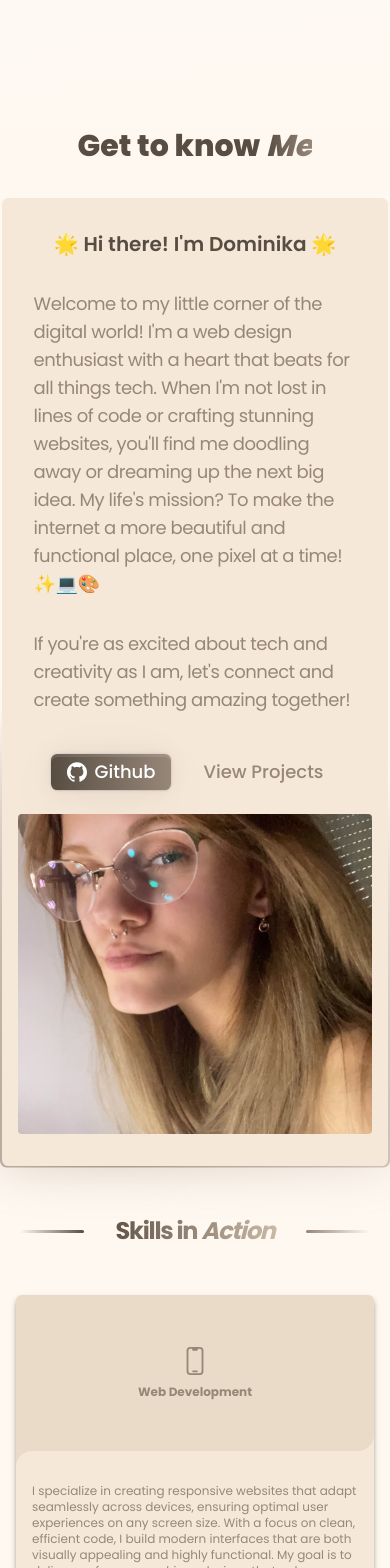
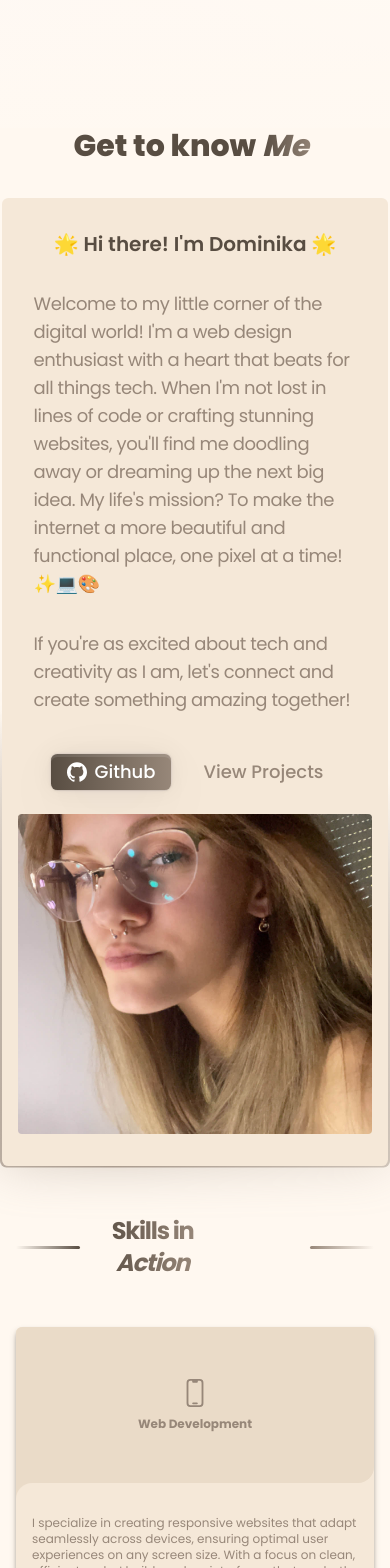
Before and after one commit to vaydominika/vay.hu, a Next.js app: page / in a window 390 px wide. Shown: the part 780-2348 px from the top of the page. Built offline with nearby package versions, Linux system fonts and the light colour scheme.

Commit message:
fixed text clipping

```diff
--- a/src/app/components/aboutme.tsx
+++ b/src/app/components/aboutme.tsx
@@ -19,7 +19,7 @@ const AboutMe = () => {
 
   return (
     <>
-      <h2 className='text-3xl sm:text-4xl font-extrabold mb-4 text-center text-[#584d42]'>Get to know <span className="bg-clip-text text-transparent bg-gradient-to-r from-[#584d42] to-[#978779] italic">Me</span></h2>
+      <h2 className='text-3xl sm:text-4xl font-extrabold mb-4 text-center text-[#584d42]'>Get to know <span className="bg-clip-text text-transparent bg-gradient-to-r from-[#584d42] to-[#978779] italic pr-2">Me</span></h2>
       <div className="w-full max-w-5xl mx-auto mt-8 movingborder px-4 sm:px-6 lg:px-8">
         <Card className='border-none shadow-none bg-[#F5E8D8] rounded-[0.40rem]'>
           <CardContent className="p-4 sm:p-6 inner">
--- a/src/app/components/myskills.tsx
+++ b/src/app/components/myskills.tsx
@@ -45,7 +45,7 @@ const MySkills = () => {
         <div className="flex items-center gap-4">
           <div className="h-[.2rem] w-16 rounded-full bg-gradient-to-r from-transparent to-[#584d42]"></div>
           <h2 className="text-2xl px-4 sm:text-3xl md:text-4xl font-bold tracking-tighter bg-gradient-to-r from-[#584d42] via-[#978779] to-[#d1c2ae] text-transparent bg-clip-text">
-            Skills in <span className="italic">Action</span>
+            Skills in <span className="italic p-1">Action</span>
           </h2>
           <div className="h-[.2rem] w-16 rounded-full bg-gradient-to-l from-transparent to-[#978779]"></div>
         </div>
--- a/src/app/components/myworks.tsx
+++ b/src/app/components/myworks.tsx
@@ -34,7 +34,7 @@ const MyWorks = () => {
             <div className="w-2 h-2 rounded-full bg-gradient-to-r from-[#978779] to-[#584d42] mr-4"></div>
 
             <h2 className="text-5xl font-bold text-center tracking-tight">
-              <span className="inline-block tracking-tighter bg-gradient-to-r from-[#584d42] to-[#978779] text-transparent bg-clip-text">
+              <span className="inline-block tracking-tighter bg-gradient-to-r from-[#584d42] to-[#978779] text-transparent bg-clip-text p-1">
                 Crafted Creations
               </span>
             </h2>
```
